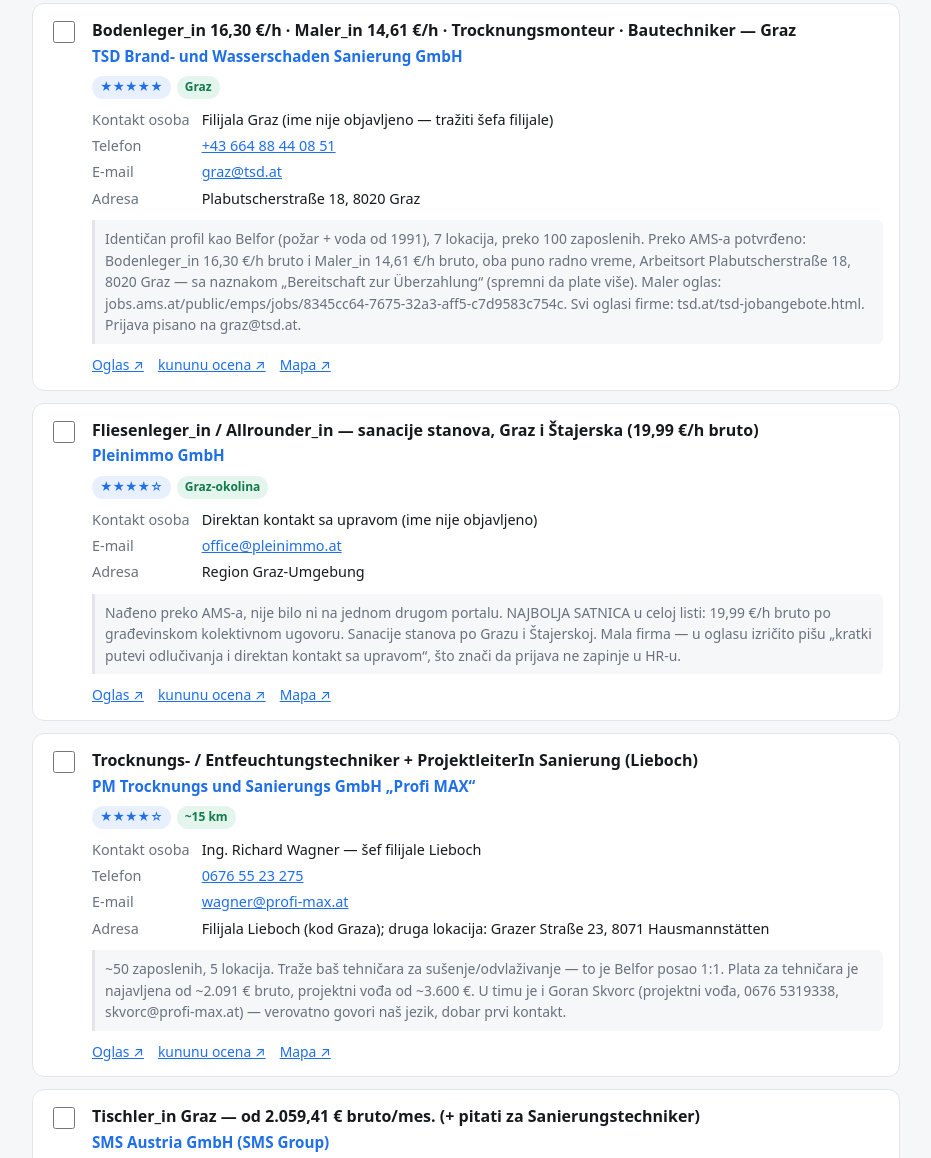
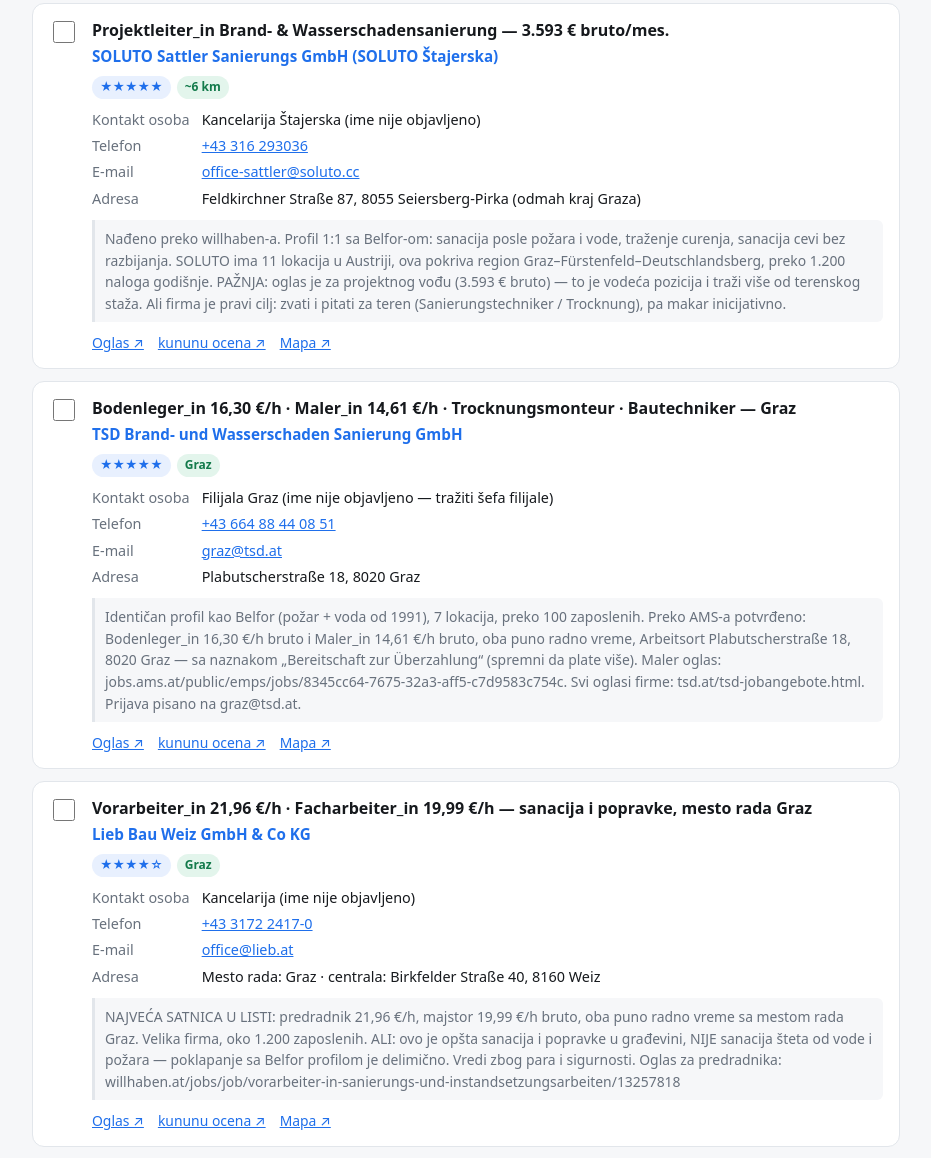
Before and after one commit to blastoise365/poslovi-graz, a plain HTML site: page index.html in a window 1280 px wide. Shown: the part 1090-2248 px from the top of the page, without its empty margins (174-1105 px from the left). Drawn offline with Linux system fonts and the light colour scheme.

Commit message:
willhaben: SOLUTO Sattler (Seiersberg) i Lieb Bau Weiz (Graz)

```diff
--- a/index.html
+++ b/index.html
@@ -86,16 +86,18 @@
     <a href="https://www.karriere.at/" target="_blank" rel="noopener">karriere.at</a>,
     <a href="https://www.jobs.at/" target="_blank" rel="noopener">jobs.at</a>,
     <a href="https://www.steirerjobs.at/" target="_blank" rel="noopener">steirerjobs.at</a>,
+    <a href="https://www.willhaben.at/jobs/" target="_blank" rel="noopener">willhaben Jobs</a>,
     <a href="https://www.herold.at/" target="_blank" rel="noopener">herold.at</a> (registar firmi),
     plus Karriere stranice samih firmi (mibag.at, tsd.at, polygongroup.com, sms-teampower.com,
     trummer-sanierung.at, lts-group.com, ledererbau.com, hsp-haustechnik.at, derigo.at,
     profi-max.at, etb-bauer.at, belfor-jobs.com, drystar.at).</p>
-  <p><strong>Nije pretraženo:</strong> willhaben Jobs, Indeed, StepStone, LinkedIn —
+  <p><strong>Nije pretraženo:</strong> Indeed, StepStone, LinkedIn —
     tamo se ovi oglasi uglavnom ponavljaju, ali vredi baciti oko.
     <strong>kununu</strong> blokira automatsko čitanje, zato ocene nisu preuzete (vidi dole).</p>
   <p><strong>Najbolji nalaz preko AMS-a:</strong> Polygon Austria ima dva oglasa sa mestom rada
     „Region Graz (Stadt)“ kojih nema na njihovom sajtu, a Pleinimmo (19,99 €/h) se ne pojavljuje
-    ni na jednom drugom portalu.</p>
+    ni na jednom drugom portalu. Preko willhaben-a nađeni SOLUTO Sattler (Seiersberg, profil 1:1)
+    i Lieb Bau Weiz (21,96 €/h, mesto rada Graz).</p>
 </details>
 
 <div class="tabs" role="tablist">
--- a/podaci.js
+++ b/podaci.js
@@ -104,6 +104,38 @@ const POSLOVI = [
     vecKontaktirano: false,
   },
 
+  {
+    id: "soluto-sattler",
+    firma: "SOLUTO Sattler Sanierungs GmbH (SOLUTO Štajerska)",
+    pozicija: "Projektleiter_in Brand- & Wasserschadensanierung — 3.593 € bruto/mes.",
+    link: "https://www.willhaben.at/jobs/job/projektleiter-in-brand-wasserschadensanierung/13257419",
+    kontakt: "Kancelarija Štajerska (ime nije objavljeno)",
+    email: "office-sattler@soluto.cc",
+    telefon: "+43 316 293036",
+    adresa: "Feldkirchner Straße 87, 8055 Seiersberg-Pirka (odmah kraj Graza)",
+    udaljenost: "~6 km",
+    preporuka: 5,
+    kununu: "https://www.kununu.com/at/search?q=Soluto",
+    napomena:
+      "Nađeno preko willhaben-a. Profil 1:1 sa Belfor-om: sanacija posle požara i vode, traženje curenja, sanacija cevi bez razbijanja. SOLUTO ima 11 lokacija u Austriji, ova pokriva region Graz–Fürstenfeld–Deutschlandsberg, preko 1.200 naloga godišnje. PAŽNJA: oglas je za projektnog vođu (3.593 € bruto) — to je vodeća pozicija i traži više od terenskog staža. Ali firma je pravi cilj: zvati i pitati za teren (Sanierungstechniker / Trocknung), pa makar inicijativno.",
+    vecKontaktirano: false,
+  },
+  {
+    id: "lieb-bau-weiz",
+    firma: "Lieb Bau Weiz GmbH & Co KG",
+    pozicija: "Vorarbeiter_in 21,96 €/h · Facharbeiter_in 19,99 €/h — sanacija i popravke, mesto rada Graz",
+    link: "https://www.willhaben.at/jobs/job/facharbeiter-in-sanierungs-und-instandsetzungsarbeiten/13257820",
+    kontakt: "Kancelarija (ime nije objavljeno)",
+    email: "office@lieb.at",
+    telefon: "+43 3172 2417-0",
+    adresa: "Mesto rada: Graz · centrala: Birkfelder Straße 40, 8160 Weiz",
+    udaljenost: "Graz",
+    preporuka: 4,
+    kununu: "https://www.kununu.com/at/search?q=Lieb+Bau+Weiz",
+    napomena:
+      "NAJVEĆA SATNICA U LISTI: predradnik 21,96 €/h, majstor 19,99 €/h bruto, oba puno radno vreme sa mestom rada Graz. Velika firma, oko 1.200 zaposlenih. ALI: ovo je opšta sanacija i popravke u građevini, NIJE sanacija šteta od vode i požara — poklapanje sa Belfor profilom je delimično. Vredi zbog para i sigurnosti. Oglas za predradnika: willhaben.at/jobs/job/vorarbeiter-in-sanierungs-und-instandsetzungsarbeiten/13257818",
+    vecKontaktirano: false,
+  },
   {
     id: "trummer-kalsdorf",
     firma: "Trummer Sanierung GmbH",
```
